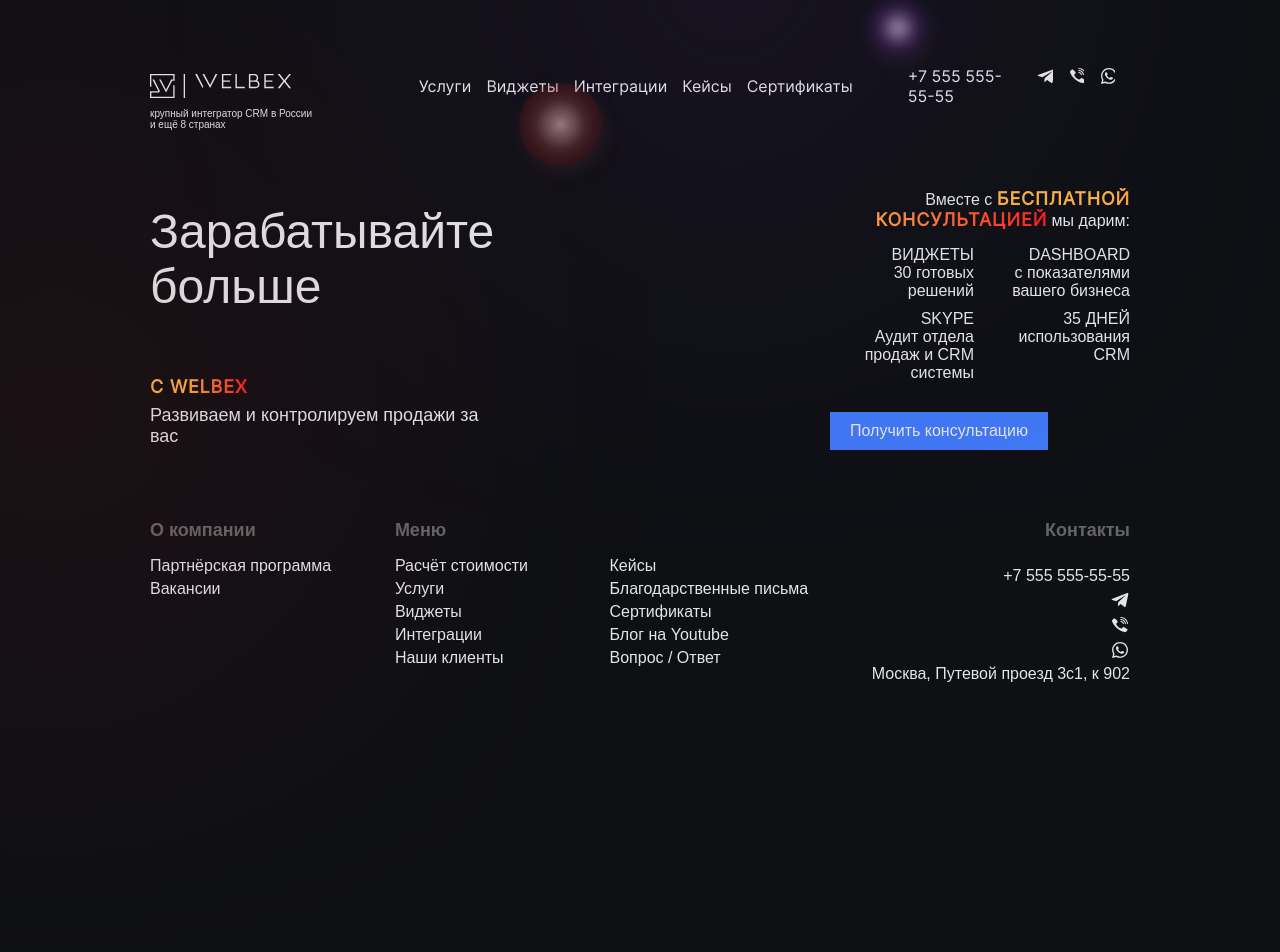
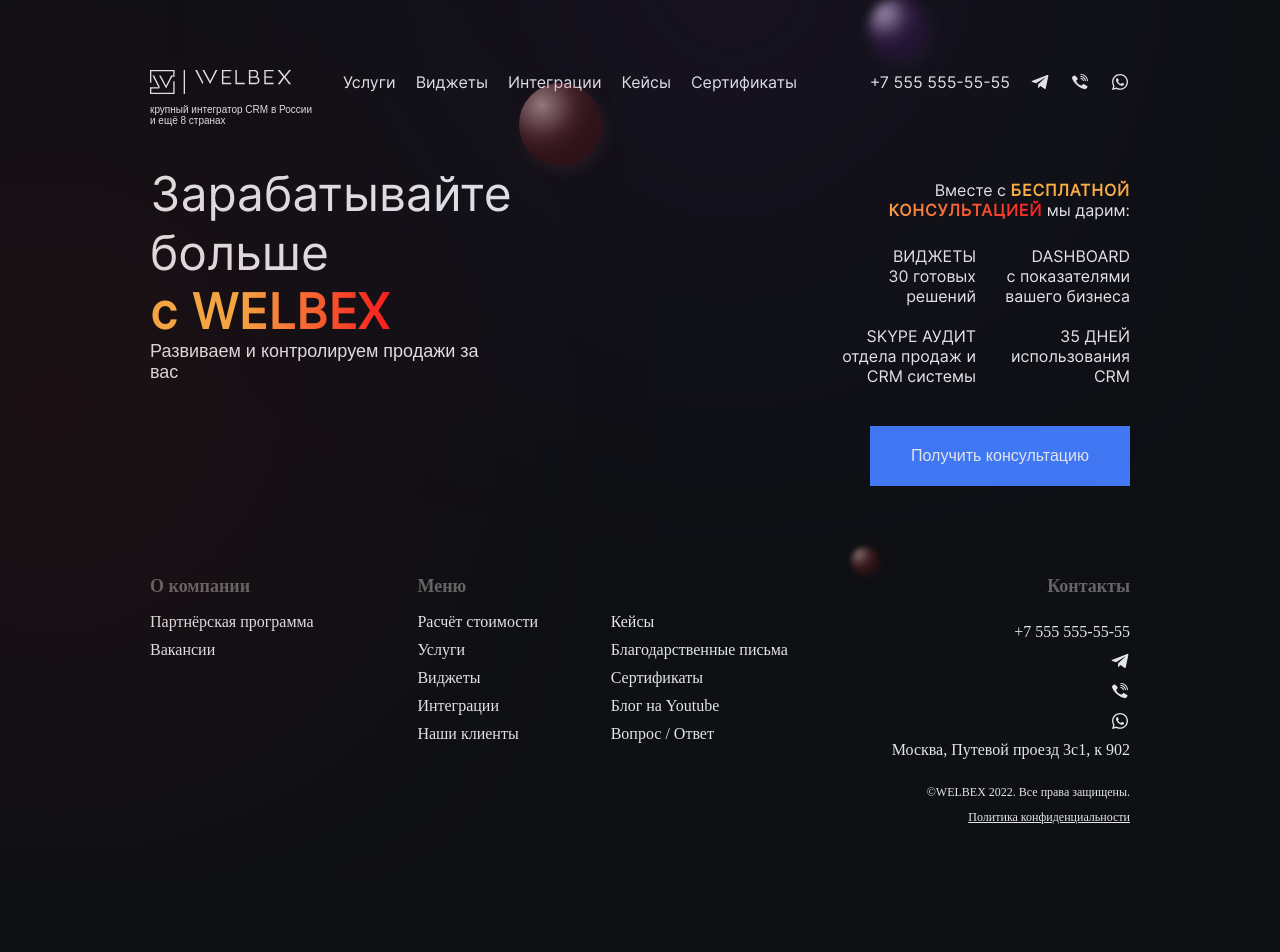
Before and after one commit to ivan-nor/ivan-nor.github.io, a plain HTML site: page index.html in a window 1280 px wide. Shown: the top 952 px of the page. After the commit the page ends 875 px from the top, so only its background shows below. Drawn offline with Linux system fonts and the light colour scheme; a web font is replaced by a local one.

Commit message:
iteration 3

```diff
--- a/index.html
+++ b/index.html
@@ -47,7 +47,7 @@
     <div class="main-content">
       <div class="main-text">
         <h1>Зарабатывайте больше</h1>
-        <div class="sub-text"><strong>с WELBEX</strong></div>
+        <div class="sub-text"><strong><span class="lowercase">с</span> WELBEX</strong></div>
         <div class="extra-text">Развиваем и контролируем продажи за вас</div>
       </div>
       <div class="features">
@@ -65,8 +65,8 @@
           <div class="feature-body">с показателями вашего бизнеса</div>
         </div>
         <div class="feature">
-          <div class="feature-title">Skype</div>
-          <div class="feature-body">Аудит отдела продаж и CRM системы</div>
+          <div class="feature-title">Skype Аудит</div>
+          <div class="feature-body">отдела продаж и CRM системы</div>
         </div>
         <div class="feature">
           <div class="feature-title">35 дней</div>
@@ -78,7 +78,8 @@
       </div>
     </div>
 
-    <footer class="footer">
+    <footer>
+      <div class="footer">
         <div class="footer-section">
           <div class="footer-title">О компании</div>
           <ul class="footer-links">
@@ -117,6 +118,11 @@
               <li>Москва, Путевой проезд 3с1, к 902</li>
             </ul>
         </div>
+      </div>
+      <div class="copyright">
+        <div>©WELBEX 2022. Все права защищены.</div>
+        <a href="#">Политика конфиденциальности</a>
+      </div>
     </footer>
 
     <div class="red-light"></div>
--- a/style.css
+++ b/style.css
@@ -1,17 +1,17 @@
 @font-face {
-	font-family: 'Montserrat';
-	src: url(/fonts/Montserrat/Montserrat-Regular.ttf);
+  font-family: 'Montserrat';
+  src: url(/fonts/Montserrat/Montserrat-Regular.ttf);
 }
 
 @font-face {
-	font-family: 'Inter';
-	src: url(/fonts/Inter/Inter-Regular.otf);
+  font-family: 'Inter';
+  src: url(/fonts/Inter/Inter-Regular.otf);
 }
 
 body {
   margin: 0;
   /* font-family: 'Arial', sans-serif; */
-  font-family: 'Montserrat', sans-serif;
+  /* font-family: 'Montserrat', sans-serif; */
   background: #0e1014;
 }
 
@@ -26,6 +26,8 @@ header {
   display: flex;
   justify-content: space-between;
   align-items: center;
+  padding: 20px 0;
+  /* Произвольный отступ для примера, вы можете настроить по своему усмотрению */
 }
 
 .logo {
@@ -34,6 +36,9 @@ header {
   color: #333;
   gap: 10px;
   height: 24px;
+  display: flex;
+  align-items: start;
+
 }
 
 .part-2 {
@@ -41,6 +46,7 @@ header {
   height: 15px;
   background-image: url(part2.svg);
 }
+
 .part-1 {
   width: 35px;
   height: 24px;
@@ -49,14 +55,11 @@ header {
 
 .logo-title {
   display: flex;
-  flex-direction: row;
+  /* flex-direction: row; */
   gap: 10px;
 }
 
 .logo-description {
-  text-align: left;
-  /* font: 300 10px "Montserrat-Light", sans-serif; */
-  /* width: 165px; */
   color: #E4E5EA;
   font-family: 'Montserrat', sans-serif;
   font-size: 10px;
@@ -74,28 +77,27 @@ nav {
   font-style: normal;
   font-weight: 500;
   line-height: normal;
+  width: 100%;
+  justify-content: space-between;
 }
 
 nav ul {
   list-style-type: none;
   display: flex;
+  gap: 20px;
   color: #E4E5EA;
   font-family: 'Inter', sans-serif;
   font-size: 16px;
   font-style: normal;
   font-weight: 500;
   line-height: normal;
+  margin: 0;
+  padding: 0;
 }
 
-nav li {
-  margin-right: 15px;
-}
 
 nav a {
   text-decoration: none;
-}
-
-a {
   color: #E4E5EA;
 }
 
@@ -103,10 +105,12 @@ a {
   display: flex;
   justify-content: space-between;
   padding: 50px 0;
+  font-family: 'Inter', sans-serif;
 }
 
 .main-text {
   max-width: 360px;
+  font-family: 'Inter', sans-serif;
 }
 
 .sub-text {
@@ -117,13 +121,17 @@ a {
   font-weight: 900;
   line-height: normal;
 }
+
 h1 {
   color: #E4E5EA;
   font-size: 48px;
   font-style: normal;
   font-weight: 400;
   line-height: normal;
- }
+  font-family: 'Inter', sans-serif;
+  margin-block: 0;
+}
+
 .extra-text {
   color: var(--light-text, #E4E5EA);
   font-family: 'Montserrat', sans-serif;
@@ -136,13 +144,15 @@ h1 {
 .features {
   display: flex;
   flex-wrap: wrap;
-  justify-content: space-between;
+  justify-content: end;
   max-width: 300px;
   color: #E4E5EA;
+  gap: 10px;
 }
 
 .feature {
-  width: 48%; /* Ширина элемента в каждой колонке */
+  width: 48%;
+  /* Ширина элемента в каждой колонке */
   margin-bottom: 10px;
   text-align: right;
 }
@@ -171,6 +181,8 @@ h1 {
   border: none;
   cursor: pointer;
   font-size: 16px;
+  height: 60px;
+  width: 260px;
 }
 
 /* FOOTER */
@@ -178,10 +190,10 @@ h1 {
 .footer {
   display: flex;
   justify-content: space-between;
-  padding: 20px 0;
+  padding-top: 40px;
   background-color: #0e1014;
   color: #E4E5EA;
-  height: 315px;
+  /* height: 315px; */
   gap: 30px;
 }
 
@@ -198,7 +210,7 @@ h1 {
 }
 
 .footer-links li {
-  margin-bottom: 5px;
+  margin-bottom: 10px;
 }
 
 .footer-links a {
@@ -218,7 +230,7 @@ h1 {
 
 .footer .menu-list {
   column-count: 2;
-  display:block;
+  display: block;
 }
 
 .red-light {
@@ -232,6 +244,7 @@ h1 {
   top: 251px;
   filter: blur(196px);
 }
+
 .purple-light {
   background: #833ab4;
   border-radius: 50%;
@@ -243,32 +256,24 @@ h1 {
   top: -154px;
   filter: blur(196px);
 }
+
 .red-ball {
-  background: radial-gradient(
-    closest-side,
-    rgba(255, 208, 208, 0.48) 0%,
-    rgba(212, 93, 93, 0.25) 59.667813777923584%,
-    rgba(167, 49, 49, 0.26) 78.58988642692566%,
-    rgba(130, 25, 25, 0.23) 100%
-  );
+  background: radial-gradient(64% 64% at 27.25% 26.5%, rgba(255, 208, 208, 0.48) 0%, rgba(212, 93, 93, 0.248) 59.67%, rgba(167, 49, 49, 0.264) 78.59%, rgba(130, 25, 25, 0.232) 100%) /* warning: gradient uses a rotation that is not supported by CSS and may not behave as expected */;
+
   border-radius: 50%;
   width: 28px;
   height: 28px;
-  position: relative;
+  position: absolute;
   left: 851px;
   top: 547px;
   box-shadow: 3px 6px 27px -10px rgba(223, 125, 125, 0.25);
   filter: blur(2.5px);
   backdrop-filter: blur(2px);
 }
+
 .red-ball2 {
-  background: radial-gradient(
-    closest-side,
-    rgba(255, 208, 208, 0.54) 0%,
-    rgba(212, 93, 93, 0.26) 59.667813777923584%,
-    rgba(167, 49, 49, 0.25) 78.58988642692566%,
-    rgba(130, 25, 25, 0.25) 100%
-  );
+  background: radial-gradient(64% 64% at 27.25% 26.5%, rgba(255, 208, 208, 0.536) 0%, rgba(212, 93, 93, 0.264) 59.67%, rgba(167, 49, 49, 0.248) 78.59%, rgba(130, 25, 25, 0.248) 100%) /* warning: gradient uses a rotation that is not supported by CSS and may not behave as expected */;
+
   border-radius: 50%;
   width: 83px;
   height: 83px;
@@ -278,14 +283,21 @@ h1 {
   box-shadow: 3px 6px 27px -10px rgba(223, 125, 125, 0.25);
   /* backdrop-filter: blur(2px); */
 }
+
 .purple-ball {
-  background: radial-gradient(
+  /* background: radial-gradient(
     closest-side,
     rgba(236, 208, 255, 0.64) 0%,
     rgba(161, 93, 207, 0.24) 59.667813777923584%,
     rgba(118, 49, 164, 0.21) 78.58988642692566%,
     rgba(86, 24, 128, 0.23) 100%
-  );
+  ); */
+
+  background: radial-gradient(
+    64% 64% at 27.25% 26.5%, rgba(236, 208, 255, 0.64) 0%, rgba(161, 93, 207, 0.24) 59.67%, rgba(118, 49, 164, 0.208) 78.59%, rgba(86, 24, 128, 0.232) 100%)
+
+  ;
+
   border-radius: 50%;
   width: 60px;
   height: 60px;
@@ -302,11 +314,13 @@ h1 {
   height: 20px;
   background-image: url(whatsapp.svg);
 }
+
 .telegram {
   width: 20px;
   height: 20px;
   background-image: url(telegram.svg);
 }
+
 .viber {
   width: 20px;
   height: 20px;
@@ -314,8 +328,10 @@ h1 {
 }
 
 nav ul li svg {
-  display: block; /* Изменение свойства на block */
-  margin: auto;   /* Добавление стиля margin: auto; */
+  display: block;
+  /* Изменение свойства на block */
+  margin: auto;
+  /* Добавление стиля margin: auto; */
 }
 
 strong {
@@ -324,10 +340,27 @@ strong {
   -webkit-background-clip: text;
   -webkit-text-fill-color: transparent;
   font-family: 'Inter', sans-serif;
-  font-size: 18px;
   font-style: normal;
   font-weight: 700;
   line-height: normal;
   letter-spacing: 0.9px;
   text-transform: uppercase;
 }
+
+.lowercase {
+  text-transform: lowercase;
+}
+
+.copyright {
+  font-size: 12px;
+  display: flex;
+  flex-direction: column;
+  gap: 10px;
+  color: #E4E5EA;
+  align-items: flex-end;
+}
+
+.copyright a {
+  text-decoration: underline;
+  color: #E4E5EA;
+}
```
Lines whose indentation alone changed are shown as unchanged.
